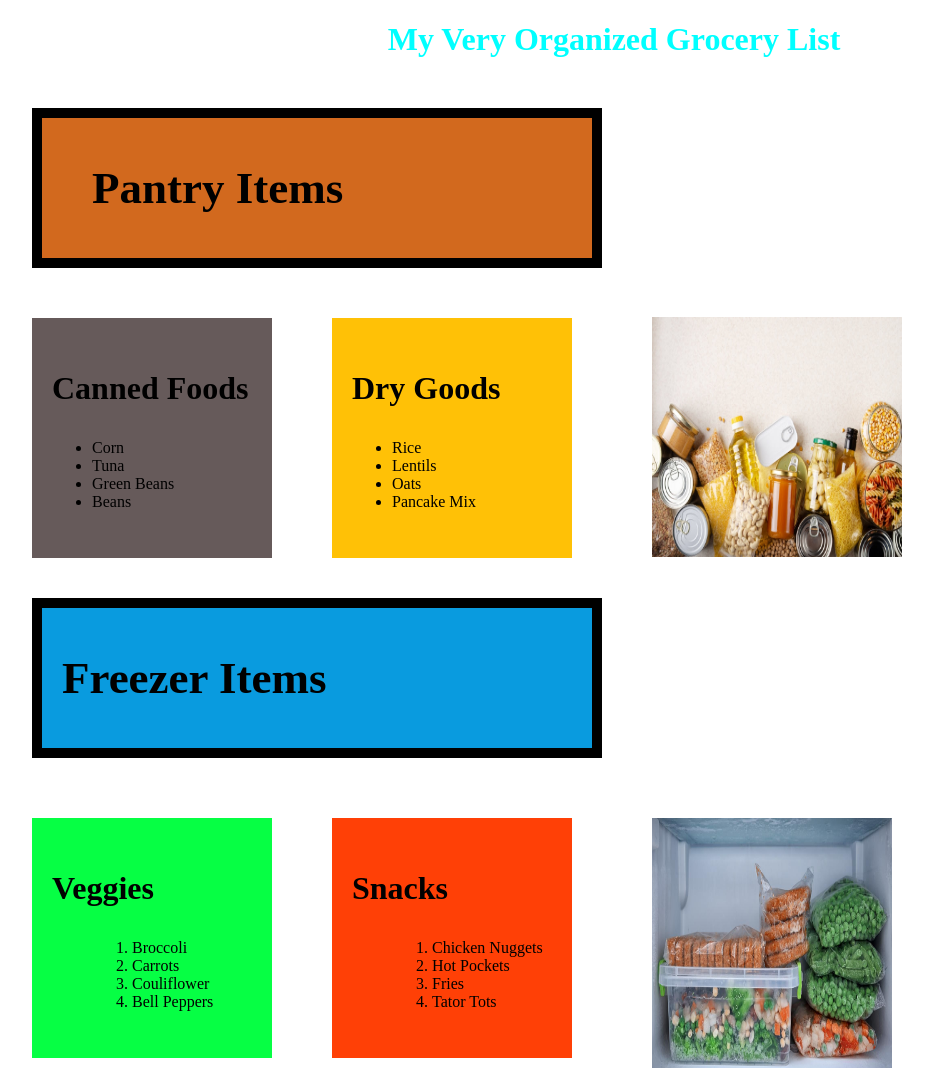
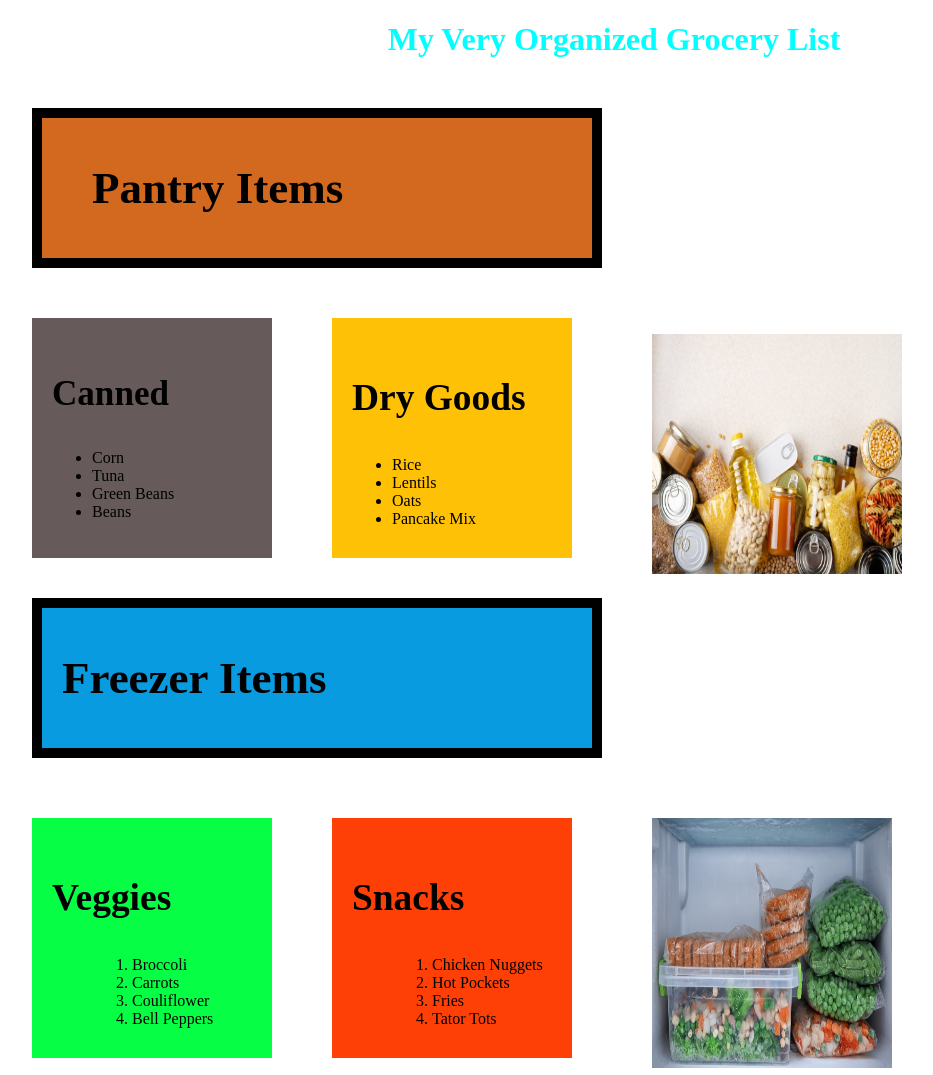
Before and after one commit to oscarsanchez02/block06, a plain HTML site: page index.html in a window 1280 px wide. Shown: the top 1075 px of the page, without its empty margins (26-959 px from the left). Drawn offline with Linux system fonts and the light colour scheme.

Commit message:
Second Commit

```diff
--- a/index.html
+++ b/index.html
@@ -18,8 +18,8 @@
         </div>
         </section>
         <div class="box">
-            <section><span style="font-size: 32px; ">
-            <p><strong>Canned Foods</strong></p>
+            <section><span style="font-size: 30px; ">
+            <p><h3>Canned</h3></p>
             </span>
             <ul>
                 <li>Corn</li>
@@ -31,7 +31,7 @@
         </div>
         <div class="box2">
             <section><span style="font-size: 32px;">
-            <p><strong>Dry Goods</strong></p></span>
+            <p><h3>Dry Goods</h3></p></span>
             <ul>
                 <li>Rice</li>
                 <li>Lentils</li>
@@ -52,7 +52,7 @@
         </div>
         <div class="box4">
             <section><span style="font-size: 32px;">
-            <p><strong>Veggies</strong></p></span>
+            <p><h3>Veggies</h3></p></span>
             <ul><ol type="1">
                 <li>Broccoli</li>
                 <li>Carrots</li>
@@ -64,7 +64,7 @@
         </div>
         <div class="box5">
             <section><span style="font-size: 32px;">
-            <p><strong>Snacks</strong></p></span>
+            <p><h3>Snacks</h3></p></span>
             <ul><ol type="1">
                 <li>Chicken Nuggets</li>
                 <li>Hot Pockets</li>
```
